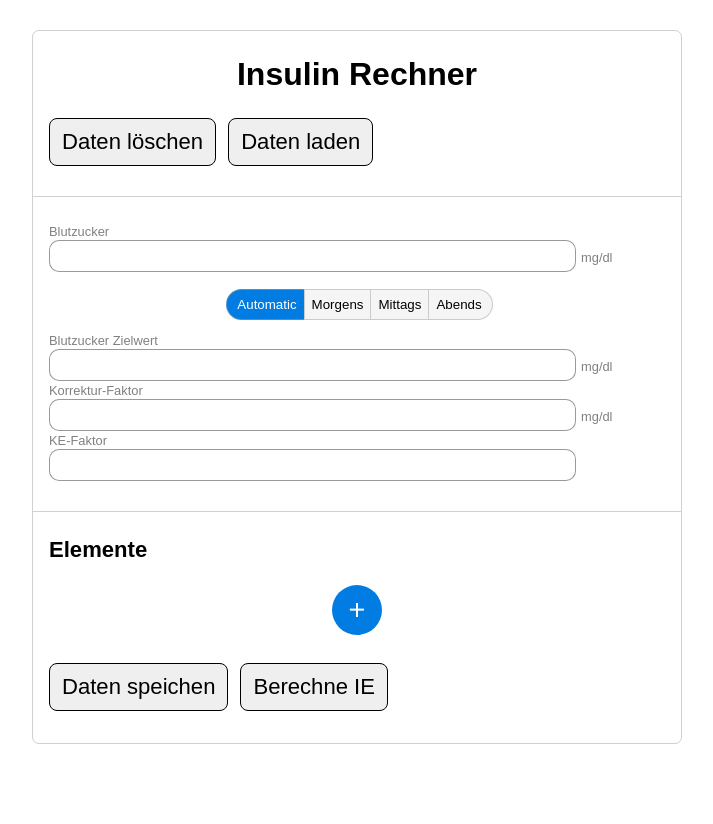
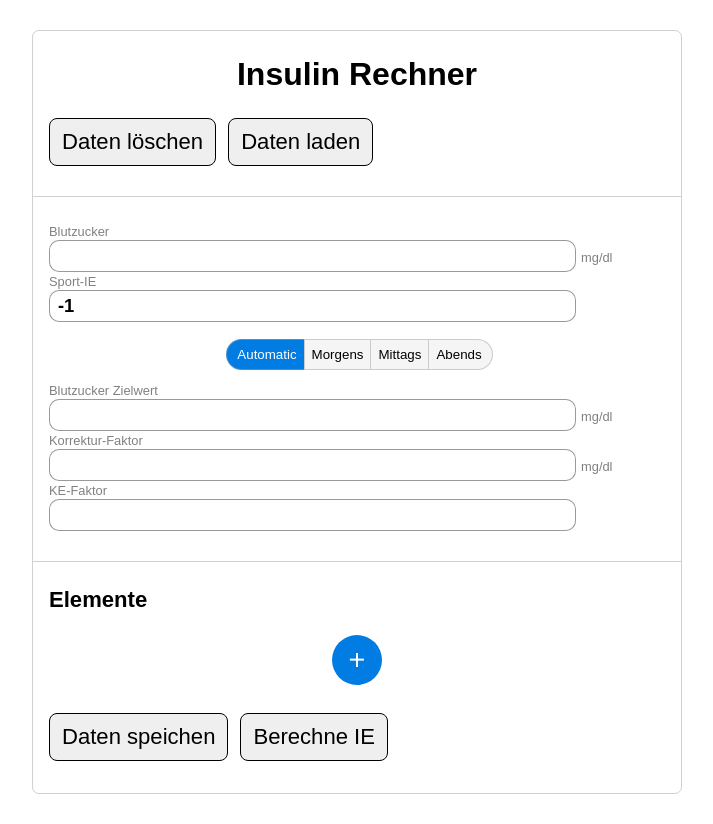
Before and after one commit to Derion23/insulin-calculator, a React (Create React App) app: page / in a window 1280 px wide. Shown: the whole page, without its empty margins (148-861 px from the left). Before the commit the page ends 800 px from the top, so only its background shows below. Built offline with nearby package versions, Linux system fonts and the light colour scheme.

Commit message:
added sports ie functionality

```diff
--- a/src/App.js
+++ b/src/App.js
@@ -31,6 +31,7 @@ export default function App() {
   ] = useLocalStorage('foodNameSuggestions-perPieceSlide', [])
 
   const [bloodSugar, setBloodSugar] = useState('')
+  const [sportsIE, setSportsIE] = useState('')
   const [targetBloodSugar, setTargetBloodSugar] = useLocalStorage(
     `${getDayTime()}-targetBloodSugar`
   )
@@ -605,11 +606,13 @@ export default function App() {
 
       <FixedInformationSection
         setBloodSugar={setBloodSugar}
+        setSportsIE={setSportsIE}
         setDayTimeChoice={setDayTimeChoice}
         setTargetBloodSugar={setTargetBloodSugar}
         setCorrectionFactor={setCorrectionFactor}
         setCarbohydrateFactor={setCarbohydrateFactor}
         bloodSugar={bloodSugar}
+        sportsIE={toNumberFormat(sportsIE)}
         dayTimeChoice={dayTimeChoice}
         targetBloodSugar={targetBloodSugar}
         correctionFactor={correctionFactor}
@@ -652,6 +655,7 @@ export default function App() {
         totalIntermealKE={totalIntermealKE}
         totalKE={totalKE}
         totalCorrectionInsulin={totalCorrectionInsulin}
+        sportsIE={0}
         outputRef={outputRef}
       />
     </div>
--- a/src/Components/FixedInformationSection.js
+++ b/src/Components/FixedInformationSection.js
@@ -5,11 +5,14 @@ import Input from './Input'
 
 export default function FixedInformationSection({
   setBloodSugar,
+  setSportsIE,
   setDayTimeChoice,
   setTargetBloodSugar,
   setCorrectionFactor,
   setCarbohydrateFactor,
+
   bloodSugar,
+  sportsIE,
   dayTimeChoice,
   targetBloodSugar,
   correctionFactor,
@@ -26,6 +29,13 @@ export default function FixedInformationSection({
         description='Blutzucker'
         unit='mg/dl'
         onChange={event => setBloodSugar(event.target.value)}
+      />
+      <Input
+        name='SportsIE'
+        type='number'
+        value={sportsIE}
+        description='Sport-IE'
+        onChange={event => setSportsIE(event.target.value)}
       />
 
       <p className='center-elements day-time-choice-buttons'>
--- a/src/Components/Output.js
+++ b/src/Components/Output.js
@@ -3,7 +3,7 @@ import React from 'react'
 import '../css/style.css'
 
 export default function Output(
-    {totalIE, totalMainMealKE, totalIntermealKE, totalKE, totalCorrectionInsulin, outputRef}) {
+    {totalIE, totalMainMealKE, totalIntermealKE, totalKE, totalCorrectionInsulin, sportsIE, outputRef}) {
     return (
         <div ref={outputRef}>
             {!(totalIE === '' || totalIE == null) ?
@@ -18,7 +18,7 @@ export default function Output(
                             Gesamt-KE: {totalKE} KE <br />
                             <br />
                             Korrektur-Insulin: {totalCorrectionInsulin} IE  <br />
-                            Sport-Insulin: {0} IE  <br />
+                            Sport-Insulin: {sportsIE} IE  <br />
                             <span style={{fontWeight: 'bold'}}> Gesamt-Insulin: {totalIE} IE </span>
                         </p>
 
```
